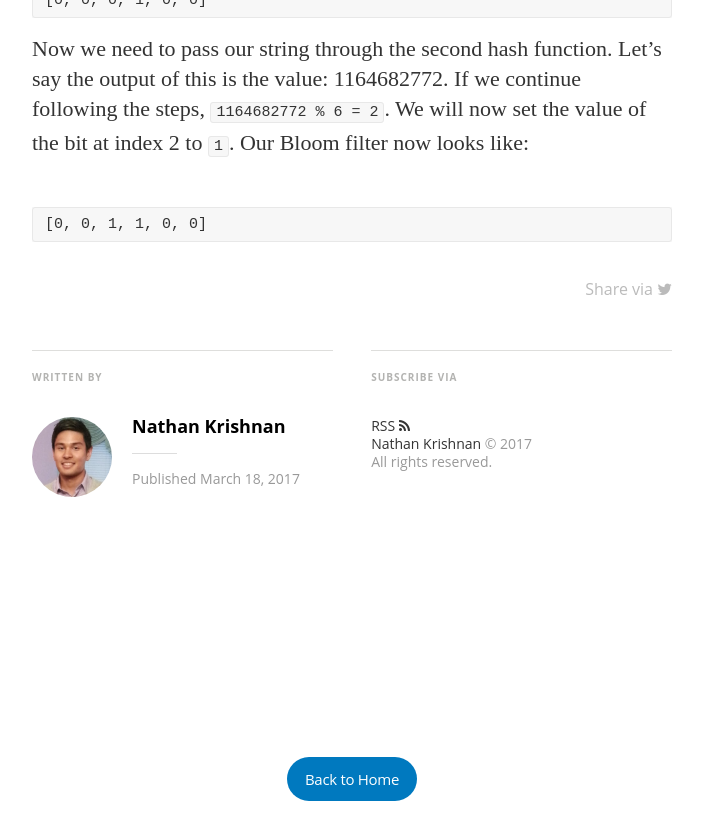
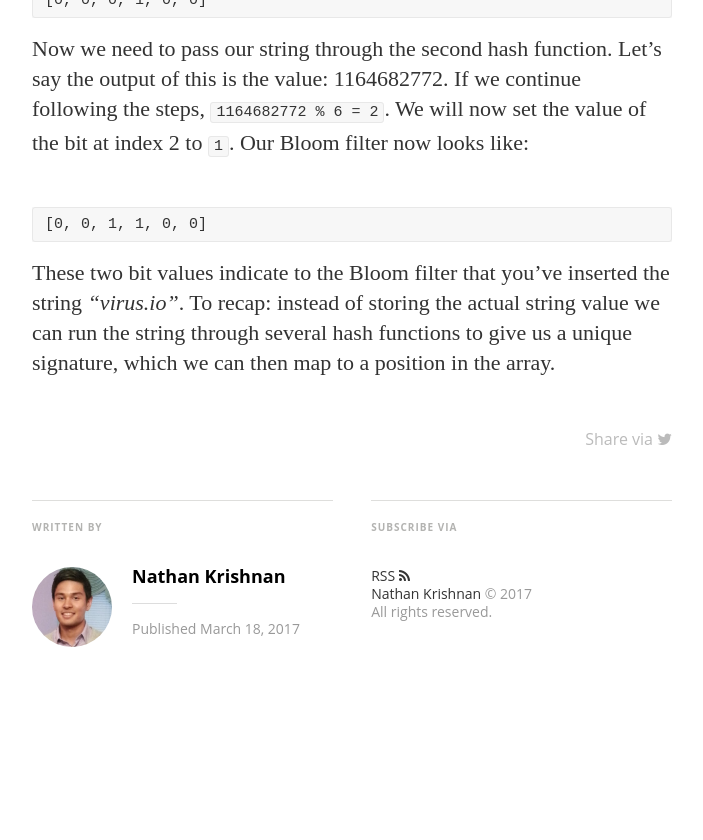
Before and after one commit to nathankrishnan/nathankrishnan.github.io, a Jekyll site: the page built from _posts/2017-03-18-bloomfilter.md, in a window 1280 px wide and 900 px high, scrolled down 2733 px. Shown: the top 840 px of the window, without its empty margins (288-991 px from the left). Built offline with Jekyll 4.4.1, drawn with Linux system fonts in a browser that asks for light colours; nearby versions of some CDN libraries; some web fonts are replaced; comment, search, counter and statistics services are not loaded.

Commit message:
Update 2017-03-18-bloomfilter.md

````diff
--- a/_posts/2017-03-18-bloomfilter.md
+++ b/_posts/2017-03-18-bloomfilter.md
@@ -43,3 +43,5 @@ Now we need to pass our string through the second hash function.  Let's say the
 ```
 [0, 0, 1, 1, 0, 0]
 ```
+
+These two bit values indicate to the Bloom filter that you've inserted the string *"virus.io"*. To recap: instead of storing the actual string value we can run the string through several hash functions to give us a unique signature, which we can then map to a position in the array.
````
